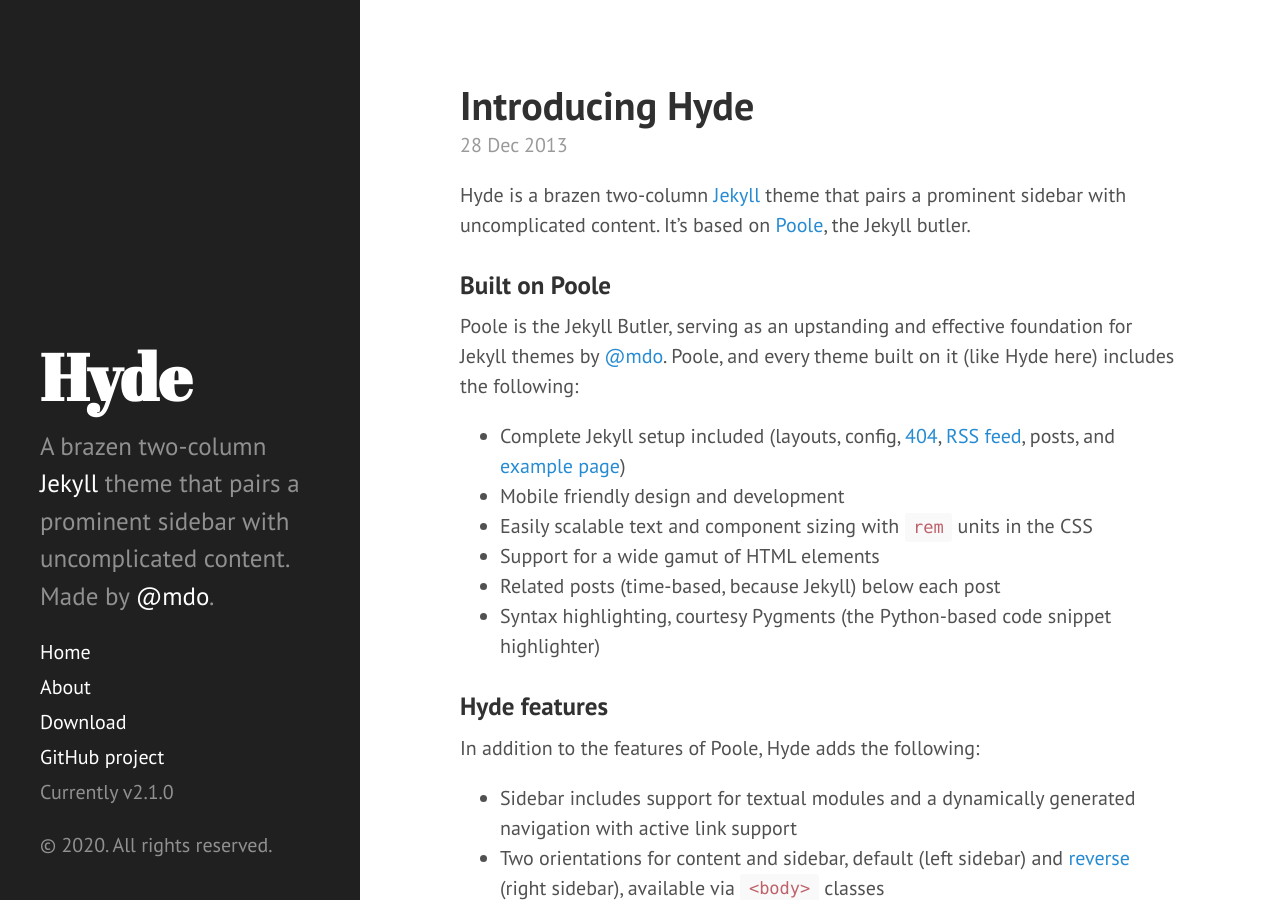
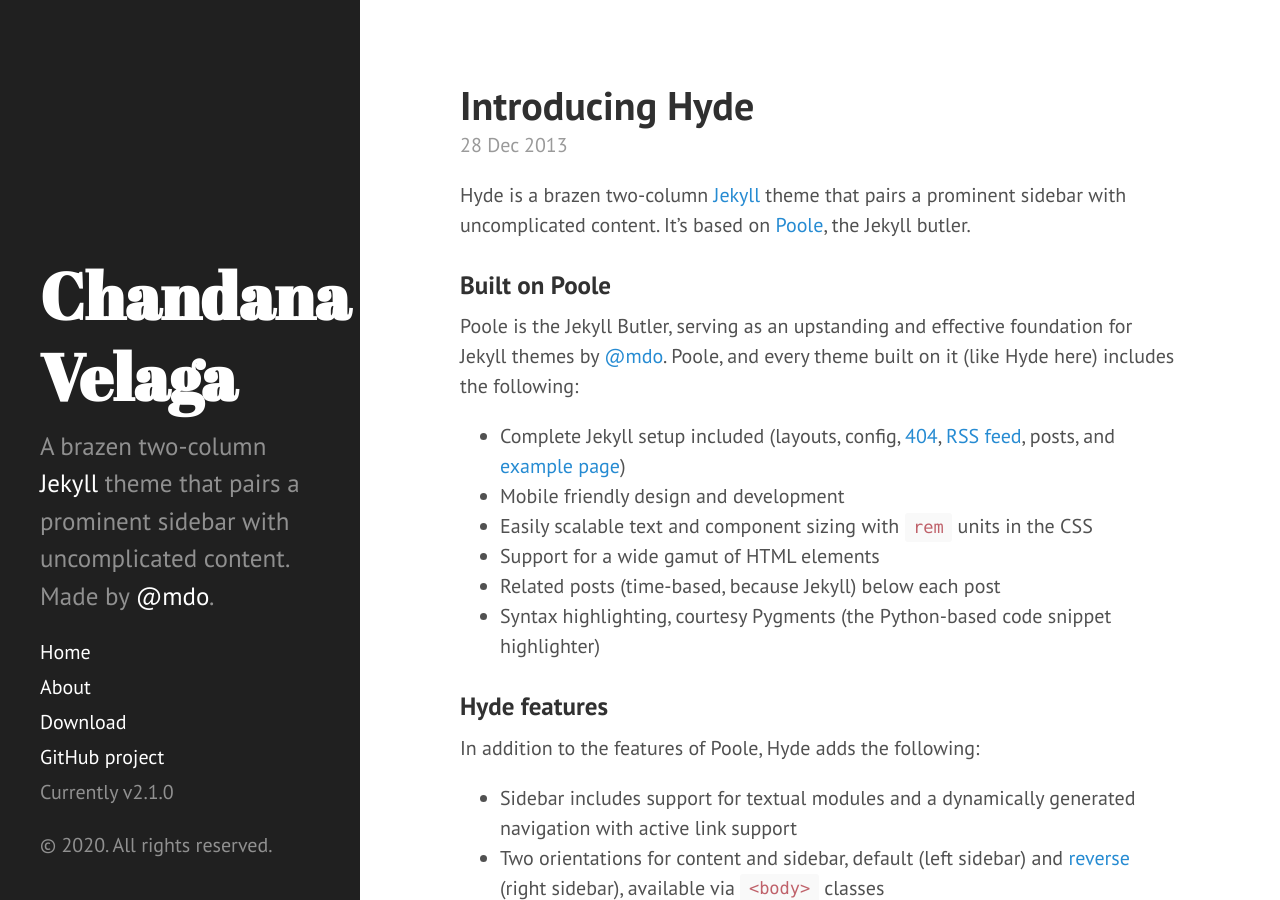
Before and after one commit to chandanavelaga/chandanavelaga.github.io, a Jekyll site: the page built from index.html, in a window 1280 px wide and 900 px high. Built offline with Jekyll 4.4.1, drawn with Linux system fonts in a browser that asks for light colours; Markdown is read by kramdown in place of the engine named in the settings; the list of posts is cut into pages by our own code.

Commit message:
title change

```diff
--- a/_config.yml
+++ b/_config.yml
@@ -7,8 +7,8 @@
 relative_permalinks: false
 
 # Setup
-title:            Hyde
-tagline:          'A Jekyll theme'
+title:            Chandana Velaga
+tagline:          'Resume'
 description:      'A brazen two-column <a href="http://jekyllrb.com" target="_blank">Jekyll</a> theme that pairs a prominent sidebar with uncomplicated content. Made by <a href="https://twitter.com/mdo" target="_blank">@mdo</a>.'
 url:              http://hyde.getpoole.com
 baseurl:          /
```
